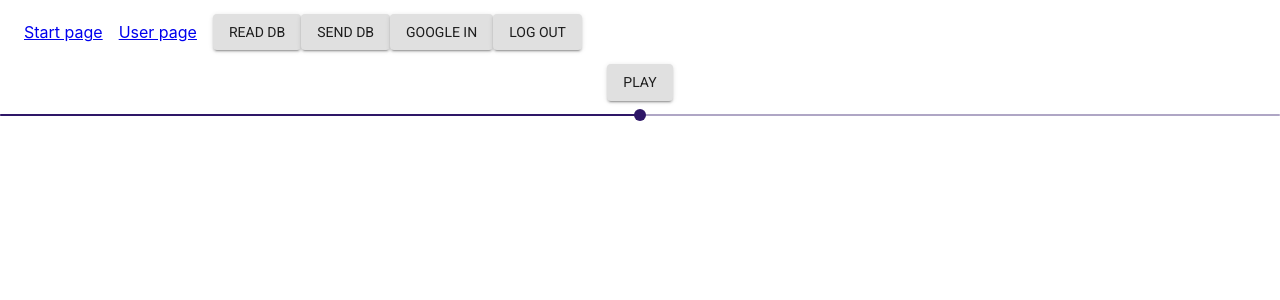
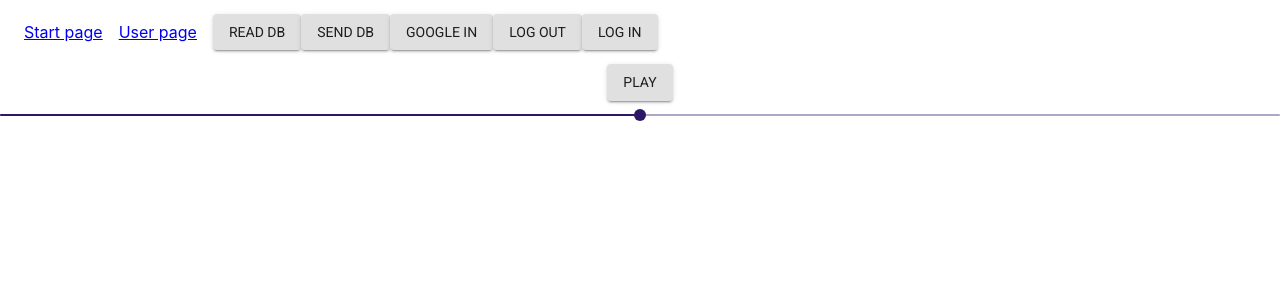
Before and after one commit to isaksc2/Before-Effects, a React (Create React App) app in the folder React/my-app/: page / in a window 1280 px wide. Shown: the top 300 px of the page. Built offline with nearby package versions, Linux system fonts and the light colour scheme; no server answers.

Commit message:
moves sign in out

```diff
--- a/React/my-app/src/components/NavBar.js
+++ b/React/my-app/src/components/NavBar.js
@@ -8,6 +8,7 @@ import { Button } from '@material-ui/core'
 import { Link } from "react-router-dom"
 import { authentication } from '../Firebase'
 import SubmitVideo from './SubmitVideo'
+import SignInOut from './SignInOut'
 
 export default class NavBar extends Component {
     constructor(props) {
@@ -30,6 +31,7 @@ export default class NavBar extends Component {
                 <Link to="/" style={{ marginRight: 16 }}>Start page</Link>
                 <Link to={"/user/" + this.state.user} style={{ marginRight: 16 }}>User page</Link>
                 <SubmitVideo onUserChange={this.handleUserChange} />
+                <SignInOut onUserChange={this.handleUserChange}></SignInOut>
             </Toolbar>
         )
     }
--- /dev/null
+++ b/React/my-app/src/components/SignInOut.js
@@ -0,0 +1,59 @@
+import React, { Component, Uploader, MediaUploader } from 'react';
+import { Button } from '@material-ui/core'
+import { authentication, db } from '../Firebase.js';
+import { signOut, GoogleAuthProvider, signInWithPopup, onAuthStateChanged } from 'firebase/auth';
+
+
+
+export default class SignInOut extends Component {
+    constructor(props) {
+        super(props);
+        this.state = {
+            loggedIn: false
+        };
+        // automatically update user in navbar
+        onAuthStateChanged(authentication, (user) => {
+            if (user) {
+                // signed in
+                this.props.onUserChange(authentication.currentUser.uid);
+                this.setState({ loggedIn: true })
+            } else {
+                // signed out
+                this.props.onUserChange("");
+                this.setState({ loggedIn: false })
+            }
+        });
+    }
+
+    googleSignIn = () => {
+        const provider = new GoogleAuthProvider();
+        signInWithPopup(authentication, provider)
+            .then((re) => {
+                console.log(re);
+            })
+            .catch((err) => {
+                console.log(err);
+            })
+    }
+
+    async logOut() {
+        const email = "a.b@c.com";
+        const password = "1234567";
+        signOut(authentication)
+            .then(() => {
+                console.log("signed out");
+            })
+            .catch((error) => {
+                console.log("failed to signout");
+            });
+    }
+
+
+    render() {
+        return (
+            <div>
+                <Button variant="contained" onClick={this.state.loggedIn ? this.logOut : this.googleSignIn}>{this.state.loggedIn ? "Log out" : "Log in"}</Button>
+            </div>
+        )
+    }
+}
```
